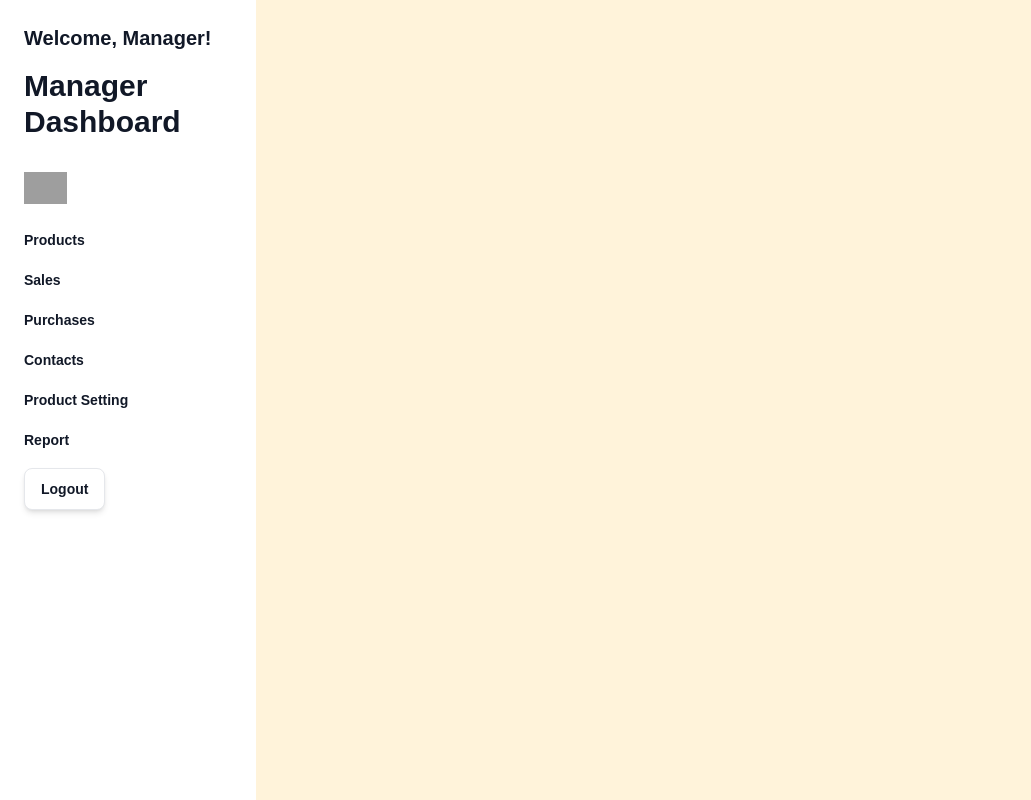
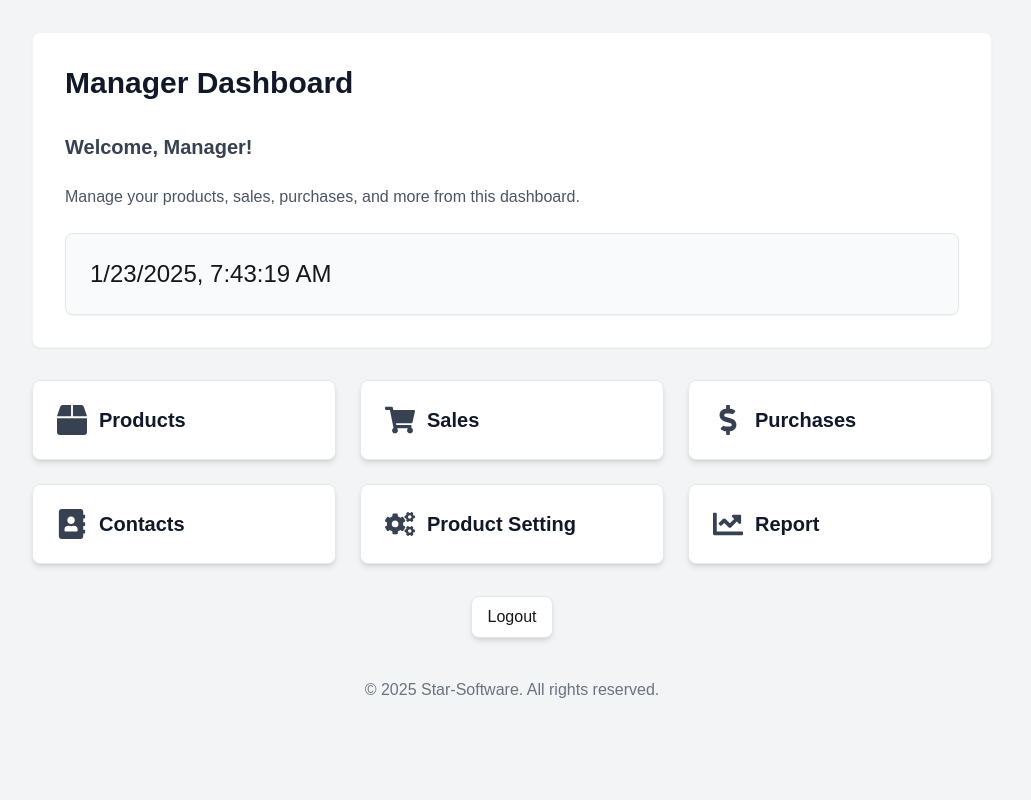
Before and after one commit to droy4405/pos_software, a Next.js app: page /manager/dashboard in a window 1280 px wide. Shown: the whole page, without its empty margins (0-1031 px from the left). Built offline with nearby package versions, Linux system fonts and the light colour scheme; grey boxes are pictures that could not be loaded.

Commit message:
updating manager dashboard

```diff
--- a/app/manager/dashboard/page.tsx
+++ b/app/manager/dashboard/page.tsx
@@ -1,83 +1,95 @@
 import LogoutButton from "@/app/Components/LogoutButton/LogoutButton";
+import Link from "next/link";
+import MobileView from "@/app/Components/mobile/MobileView";
+import LiveDateTime from "@/app/Components/TimePage/TimePage";
 import {
-    Dialog,
-    DialogPanel,
-    Disclosure,
-    DisclosureButton,
-    DisclosurePanel,
-    Popover,
-    PopoverButton,
-    PopoverGroup,
-    PopoverPanel,
-  } from "@headlessui/react";
-  import {
-    ArrowPathIcon,
-    Bars3Icon,
-    ChartPieIcon,
-    CursorArrowRaysIcon,
-    FingerPrintIcon,
-    SquaresPlusIcon,
-    XMarkIcon,
-  } from "@heroicons/react/24/outline";
-  import {
-    ChevronDownIcon,
-    PhoneIcon,
-    PlayCircleIcon,
-  } from "@heroicons/react/20/solid";
-  import Link from "next/link";
+  FaBox,
+  FaShoppingCart,
+  FaDollarSign,
+  FaAddressBook,
+  FaCogs,
+  FaChartLine,
+} from "react-icons/fa";
 import GoBack from "@/app/Components/buttons/GoBack";
 
-
-  export default function Example() {
+export default function ManagerDashboard() {
   return (
-      <div className="flex">
-        {/* Sidebar */}
-        <header className="bg-white w-64 h-screen fixed left-0 top-0 overflow-y-auto">
-          <nav
-            aria-label="Global"
-            className="flex flex-col justify-between h-full p-6"
+    <div className="flex flex-col md:flex-row min-h-screen bg-gray-100 w-full">
+      {/* Main Content */}
+      <main className="flex-1 p-8 max-w-screen-xl mx-auto w-full">
+        <div className="bg-white p-8 rounded-lg shadow-sm border border-gray-100 w-full">
+          <h1 className="text-3xl font-bold text-gray-900 mb-8">
+            Manager Dashboard
+          </h1>
+          <h2 className="text-xl font-semibold text-gray-700 mb-6">
+            Welcome, Manager!
+          </h2>
+          <p className="text-gray-600">
+            Manage your products, sales, purchases, and more from this
+            dashboard.
+          </p>
+          <div className="mt-6 bg-gray-50 p-6 rounded-lg shadow-sm border border-gray-200 w-full">
+            <LiveDateTime />
+          </div>
+        </div>
+        {/* Interactive Section */}
+        <div className="mt-8 grid grid-cols-1 sm:grid-cols-2 md:grid-cols-3 lg:grid-cols-3 xl:grid-cols-3 gap-6 w-full">
+          <Link
+            href="/Components/Products"
+            className="bg-white p-6 rounded-lg shadow-md border border-gray-200 hover:shadow-lg transition-all duration-300 flex items-center gap-3"
           >
-            <div>
-              <div className="flex lg:flex-1">
-                <a href="#" className="-m-1.5 p-1.5">
-                <span className="sr-only">Star-Software</span>
-                <h2 className="text-xl font-semibold text-gray-900 mb-4">Welcome, Manager!</h2>
-                <h1 className="text-3xl font-bold text-gray-900 mb-8">Manager Dashboard</h1>
-
-                  <img
-                    alt=""
-                    src="https://tailwindui.com/plus/img/logos/mark.svg?color=indigo&shade=600"
-                    className="h-8 w-auto"
-                  />
-                </a>
+            <FaBox className="text-gray-700 text-3xl" />
+            <h3 className="text-xl font-semibold text-gray-900">Products</h3>
+          </Link>
+          <Link
+            href="/Components/Sales"
+            className="bg-white p-6 rounded-lg shadow-md border border-gray-200 hover:shadow-lg transition-all duration-300 flex items-center gap-3"
+          >
+            <FaShoppingCart className="text-gray-700 text-3xl" />
+            <h3 className="text-xl font-semibold text-gray-900">Sales</h3>
+          </Link>
+          <Link
+            href="/Components/Purchase"
+            className="bg-white p-6 rounded-lg shadow-md border border-gray-200 hover:shadow-lg transition-all duration-300 flex items-center gap-3"
+          >
+            <FaDollarSign className="text-gray-700 text-3xl" />
+            <h3 className="text-xl font-semibold text-gray-900">Purchases</h3>
+          </Link>
+          <Link
+            href="/Components/Contacts"
+            className="bg-white p-6 rounded-lg shadow-md border border-gray-200 hover:shadow-lg transition-all duration-300 flex items-center gap-3"
+          >
+            <FaAddressBook className="text-gray-700 text-3xl" />
+            <h3 className="text-xl font-semibold text-gray-900">Contacts</h3>
+          </Link>
+          <Link
+            href="/Components/Productsetting"
+            className="bg-white p-6 rounded-lg shadow-md border border-gray-200 hover:shadow-lg transition-all duration-300 flex items-center gap-3"
+          >
+            <FaCogs className="text-gray-700 text-3xl" />
+            <h3 className="text-xl font-semibold text-gray-900">
+              Product Setting
+            </h3>
+          </Link>
+          <Link
+            href="/Components/Report"
+            className="bg-white p-6 rounded-lg shadow-md border border-gray-200 hover:shadow-lg transition-all duration-300 flex items-center gap-3"
+          >
+            <FaChartLine className="text-gray-700 text-3xl" />
+            <h3 className="text-xl font-semibold text-gray-900">Report</h3>
+          </Link>
         </div>
-              <PopoverGroup className="flex flex-col gap-y-4 mt-6">
-                <Link href="/Components/Products" className="text-sm/6 font-semibold text-gray-900 hover:">
-                  Products
-                </Link>
-                <Link href="/Components/Sales" className="text-sm/6 font-semibold text-gray-900 hover:bg-gray-100">
-                  Sales
-                </Link>
-                <Link href="/Components/Purchase" className="text-sm/6 font-semibold text-gray-900 hover:bg-gray-100">
-                  Purchases
-                </Link>
-                <Link href="/Components/Contacts" className="text-sm/6 font-semibold text-gray-900 hover:bg-gray-100">
-                  Contacts
-                </Link>
-                <Link href="/Components/Productsetting" className="text-sm/6 font-semibold text-gray-900 hover:bg-gray-100">
-                  Product Setting
-                </Link>
-                <Link href="/Components/Report" className="text-sm/6 font-semibold text-gray-900 hover:bg-gray-100">
-                  Report
-                </Link>
-                <Link href="#" className="text-sm/6 font-semibold text-gray-900 hover:bg-gray-100">
-                <LogoutButton/>
-              </Link>
-              </PopoverGroup>
+        {/* Logout Button */}
+        <div className="mt-8 flex justify-center w-full">
+          <LogoutButton />
         </div>
-          </nav>
-        </header>
-
+        {/* Footer */}
+        <footer className="mt-10 text-center text-gray-500 w-full">
+          © 2025 Star-Software. All rights reserved.
+        </footer>
+      </main>
+      {/* Mobile View */}
+      <MobileView />
     </div>
   );
 }
```
Lines whose indentation alone changed are shown as unchanged.
